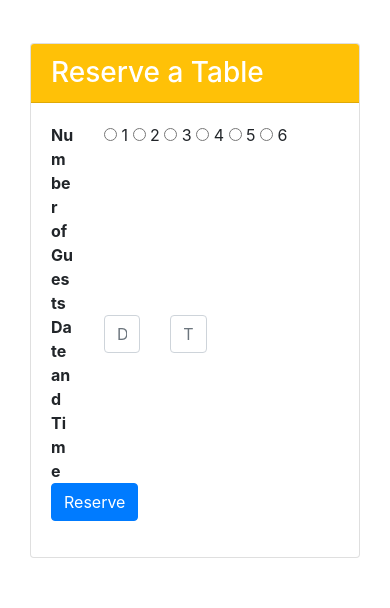
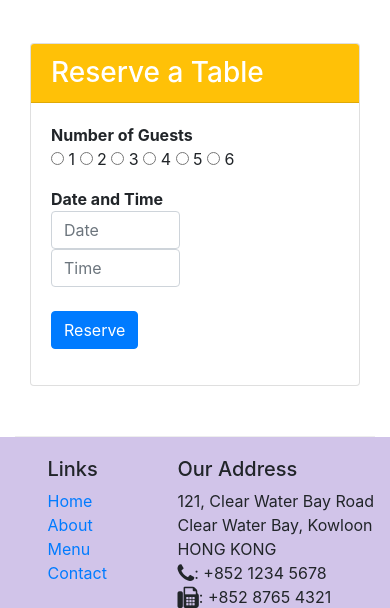
Before and after one commit to Alyhesham98/First-Assignment, a website: page index.html in a window 390 px wide. Shown: the part 1760-2368 px from the top of the page. Drawn offline with nearby package versions, Linux system fonts and the light colour scheme.

Commit message:
First Task Assignment 2 right one

```diff
--- a/index.html
+++ b/index.html
@@ -113,7 +113,7 @@
 
                     <div class="card-body">
                         <dl class="row">
-                            <dt class="col-2">Number of Guests</dt>
+                            <dt class="col-12">Number of Guests</dt>
                             <dd class="col-10">
 
                                     <input type="radio" id="one" name="numb" value="one">
@@ -130,13 +130,13 @@
                                     <label for="six">6</label>
                                 </dd>
                                 <br>
-                            <dt class="col-2">Date and Time</dt>
+                            <dt class="col-12">Date and Time</dt>
                             <dd class="col-6">
                                  <div class="form-group row">
-                                <div class="col-5 col-md-6">
+                                <div class="col-12 col-md-6">
                                 <input type="Text" class="form-control" id="date" name="date" placeholder="Date">
                                 </div>
-                                 <div class="col-5 col-md-5">
+                                 <div class="col col-md-5">
                                 <input type="Text" class="form-control" id="time" name="time" placeholder="Time">
                                 </div>
                                 </div>
```
